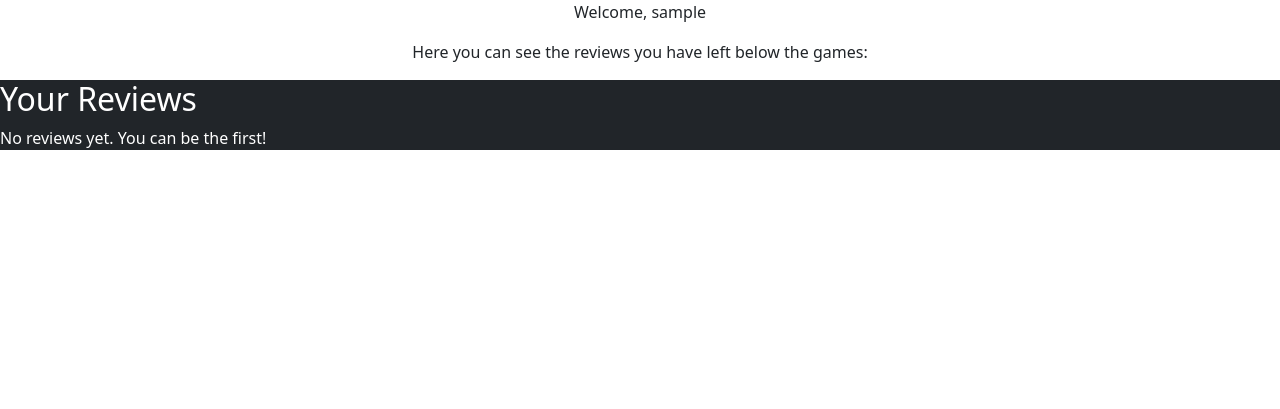
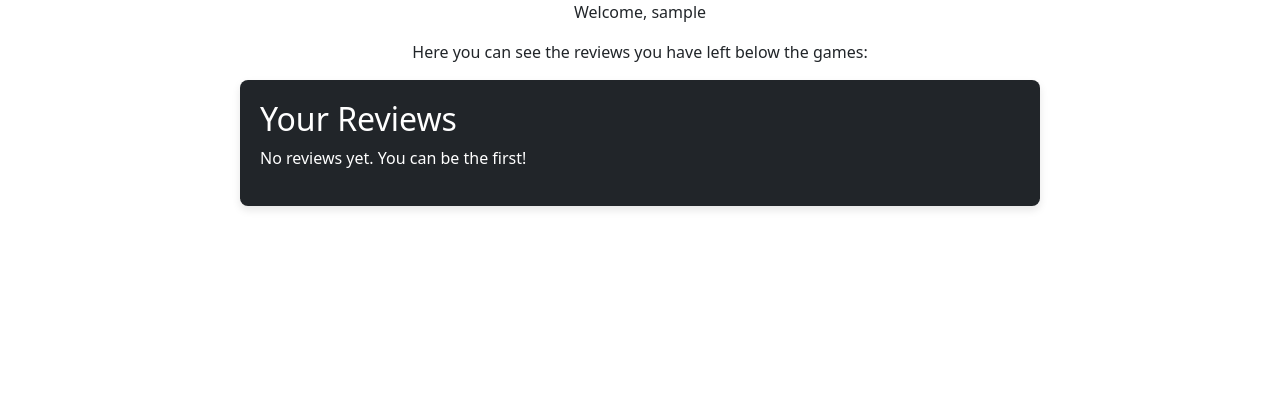
Before and after one commit to nazar0309/Game-Glance, a Django app: page /user_profile/ in a window 1280 px wide. Shown: the part 56-465 px from the top of the page. Run offline with Django 4.2, Linux system fonts and the light colour scheme; the visitor is signed in with stand-in values (Sample User, id 1); data that the repository does not hold is empty; some libraries are stand-ins or nearby versions.

Commit message:
Add style to users review section

```diff
--- a/static/css/style.css
+++ b/static/css/style.css
@@ -150,6 +150,36 @@ body {
     margin-bottom: 15px;
 }
 
+/* Container for reviews */
+.user_reviews_container {
+    display: flex;
+    justify-content: center; /* Centers horizontally */
+    align-items: center; /* Centers vertically (if needed) */
+}
+
+/* The reviews section itself */
+.user_reviews {
+    width: 80%; /* Adjust as needed */
+    max-width: 800px; /* Limits the width of the reviews section */
+    padding: 20px;
+    box-shadow: 0 4px 8px rgba(0, 0, 0, 0.1); /* Optional: adds a nice shadow effect */
+    border-radius: 8px;
+}
+
+/* Review cards in a grid layout */
+.reviews_grid {
+    display: grid;
+    grid-template-columns: repeat(auto-fit, minmax(300px, 1fr)); /* Responsive grid */
+    gap: 20px; /* Space between review cards */
+}
+
+/* Individual review card styling */
+.review_card {
+    background: white;
+    padding: 15px;
+    border-radius: 8px;
+    box-shadow: 0 2px 4px rgba(0, 0, 0, 0.1);
+}
 
 
 
```
Also changed, not shown: user_profile/templates/profile.html (+4 -3 lines).
